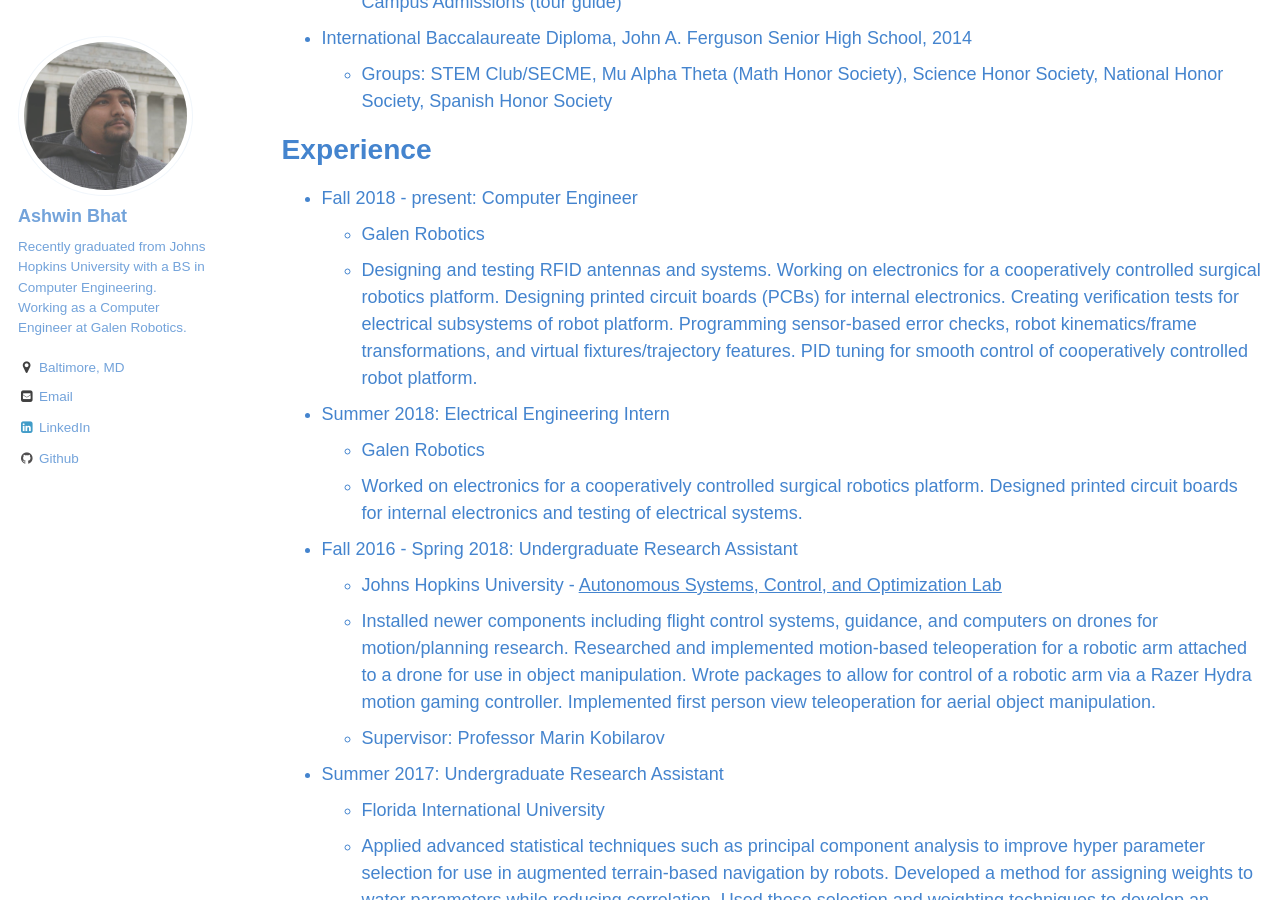
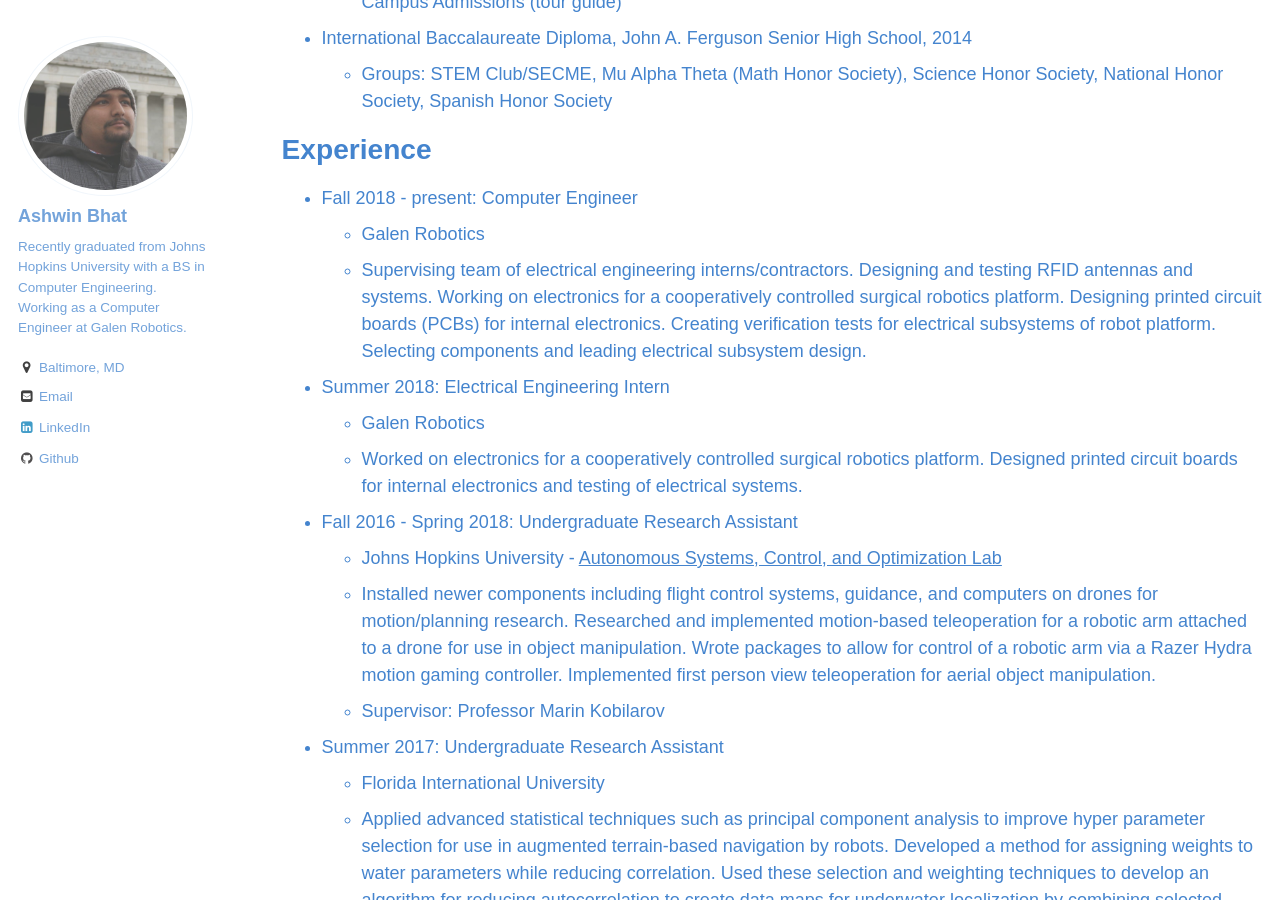
Before and after one commit to The-Shwin/the-shwin.github.io, a Jekyll site: the page built from _pages/cv.md, in a window 1280 px wide and 900 px high, scrolled down 394 px. Built offline with Jekyll 4.4.1, drawn with Linux system fonts in a browser that asks for light colours; some web fonts are replaced.

Commit message:
Update cv.md

```diff
--- a/_pages/cv.md
+++ b/_pages/cv.md
@@ -21,7 +21,7 @@
 ======
 * Fall 2018 - present: Computer Engineer
   * Galen Robotics
-  * Designing and testing RFID antennas and systems. Working on electronics for a cooperatively controlled surgical robotics platform. Designing printed circuit boards (PCBs) for internal electronics. Creating verification tests for electrical subsystems of robot platform. Programming sensor-based error checks, robot kinematics/frame transformations, and virtual fixtures/trajectory features. PID tuning for smooth control of cooperatively controlled robot platform.
+  * Supervising team of electrical engineering interns/contractors. Designing and testing RFID antennas and systems. Working on electronics for a cooperatively controlled surgical robotics platform. Designing printed circuit boards (PCBs) for internal electronics. Creating verification tests for electrical subsystems of robot platform. Selecting components and leading electrical subsystem design.
 * Summer 2018: Electrical Engineering Intern
   * Galen Robotics
   * Worked on electronics for a cooperatively controlled surgical robotics platform. Designed printed circuit boards for internal electronics and testing of electrical systems.
```
